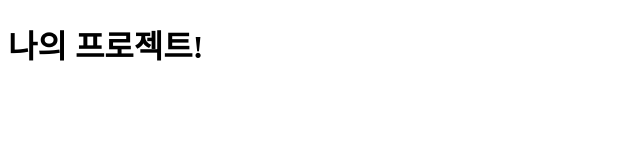
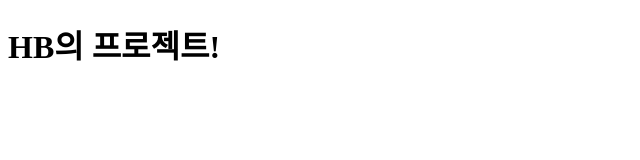
Before and after one commit to jhbini/JHB_PJ, a plain HTML site: page index.html in a window 1280 px wide. Shown: the whole page, without its empty margins (0-640 px from the left). Drawn offline with Linux system fonts and the light colour scheme.

Commit message:
Update index.html

```diff
--- a/index.html
+++ b/index.html
@@ -2,10 +2,10 @@
 <html lang="ko">
 <head>
     <meta charset="UTF-8">
-    <title>나의 프로젝트!</title>
+    <title>HB의 프로젝트!</title>
 </head>
 <body>
-    <h1>나의 프로젝트!</h1>
+    <h1>HB의 프로젝트!</h1>
 
 </body>
 </html>
```
